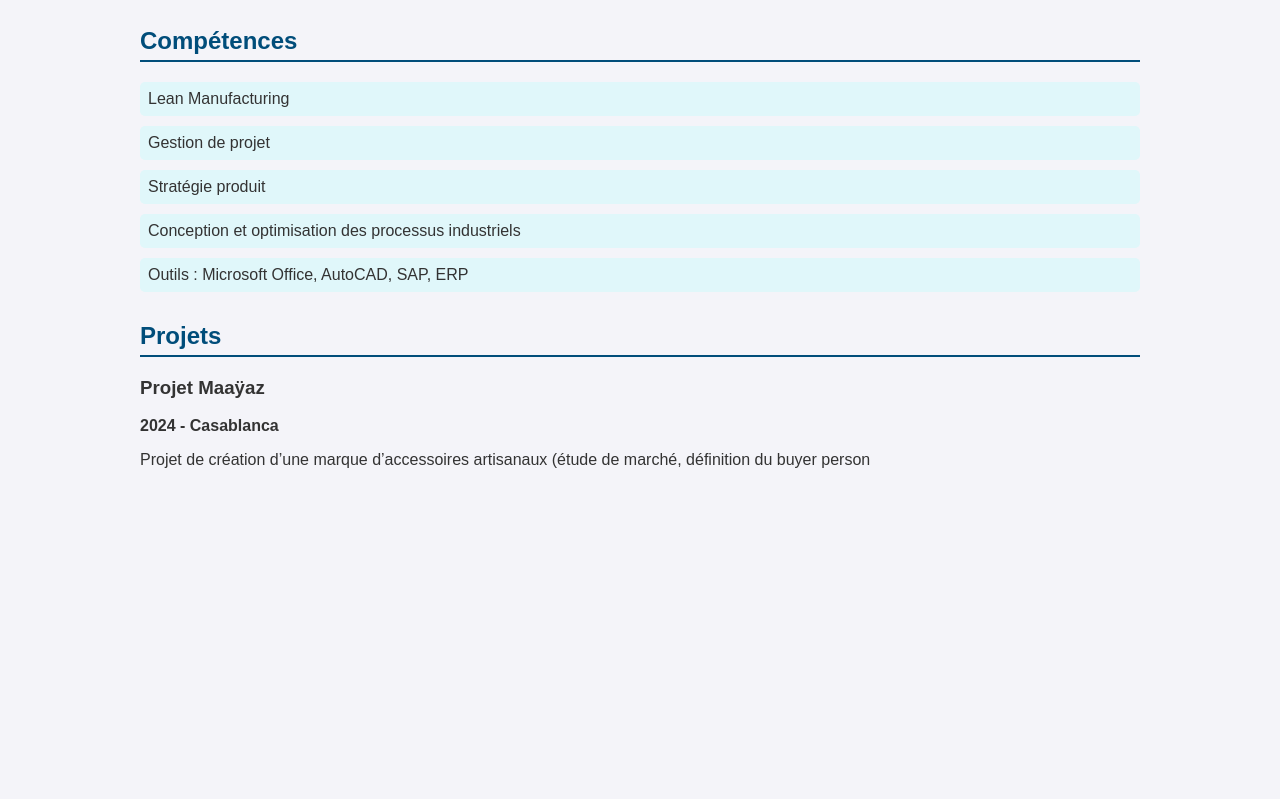
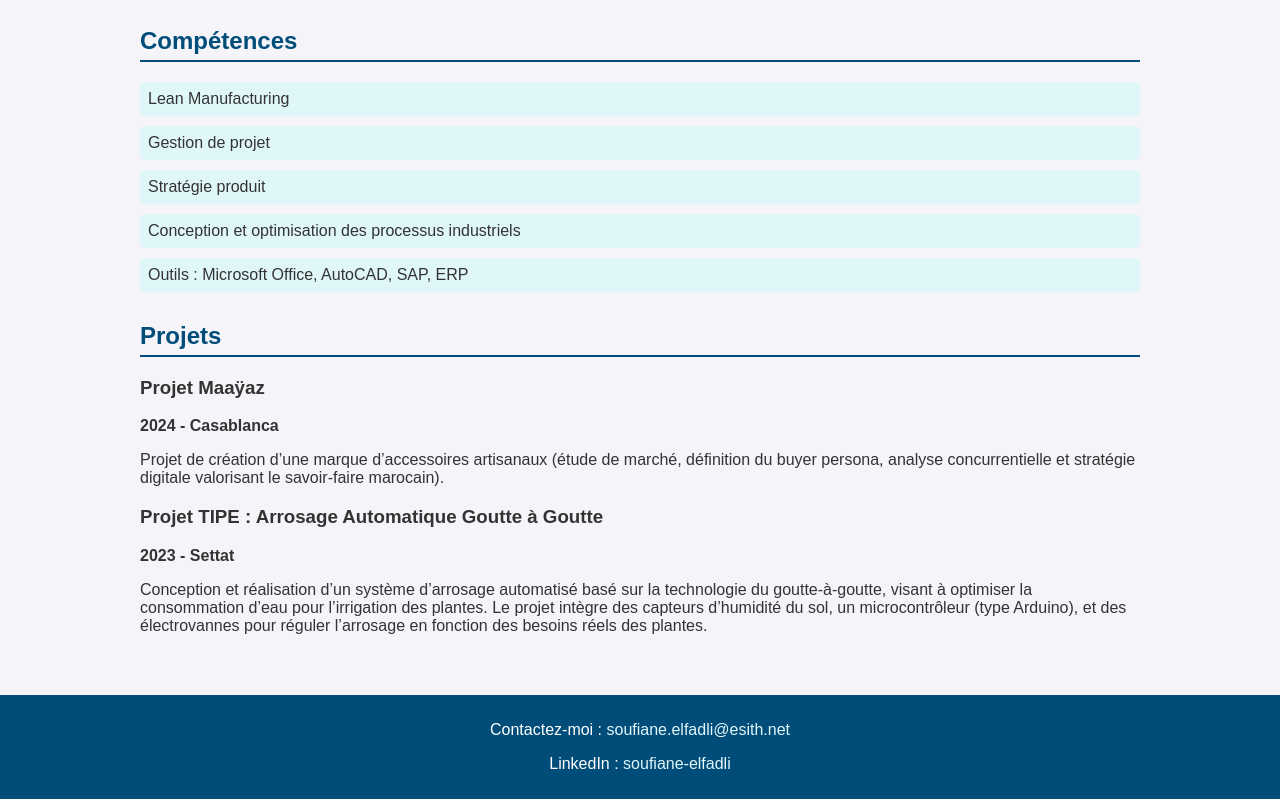
Before and after one commit to Soufiane-elfadli/portfolio, a plain HTML site: page index.html in a window 1280 px wide. Shown: the part 393-1192 px from the top of the page. Before the commit the page ends 922 px from the top, so only its background shows below. Drawn offline with Linux system fonts and the light colour scheme.

Commit message:
Replace HTML content with updated version

```diff
--- a/index.html
+++ b/index.html
@@ -117,4 +117,26 @@
             <h3>Projet Maaÿaz</h3>
             <p><strong>2024 - Casablanca</strong></p>
             <p>
-                Projet de création d’une marque d’accessoires artisanaux (étude de marché, définition du buyer person
+                Projet de création d’une marque d’accessoires artisanaux (étude de marché, définition du buyer persona,
+                analyse concurrentielle et stratégie digitale valorisant le savoir-faire marocain).
+            </p>
+
+            <h3>Projet TIPE : Arrosage Automatique Goutte à Goutte</h3>
+            <p><strong>2023 - Settat</strong></p>
+            <p>
+                Conception et réalisation d’un système d’arrosage automatisé basé sur la technologie du goutte-à-goutte,
+                visant à optimiser la consommation d’eau pour l’irrigation des plantes. Le projet intègre des capteurs
+                d’humidité du sol, un microcontrôleur (type Arduino), et des électrovannes pour réguler l’arrosage en fonction
+                des besoins réels des plantes.
+            </p>
+        </section>
+    </main>
+
+    <footer>
+        <p>Contactez-moi : <a href="mailto:soufiane.elfadli@esith.net">soufiane.elfadli@esith.net</a></p>
+        <p>LinkedIn : <a href="https://www.linkedin.com/in/soufiane-elfadli" target="_blank">soufiane-elfadli</a></p>
+    </footer>
+
+</body>
+
+</html>
```
